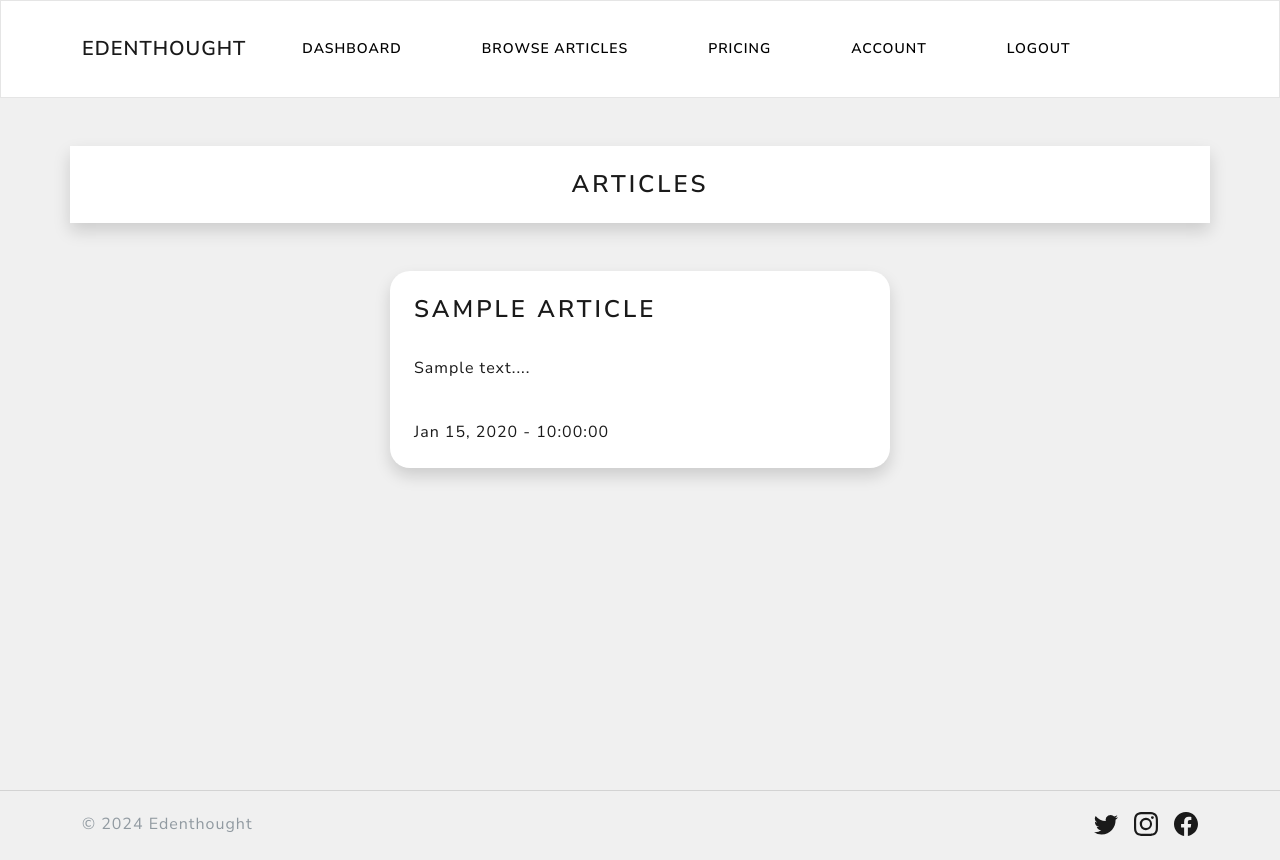
After one commit to rivka-levit/sub-platform, a Django app: template app/client/templates/client/browse_articles.html in a window 1280 px wide. The commit adds this page. Run offline with Django 3.2, Linux system fonts and the light colour scheme; the template is opened without the code that fills it: most values are stand-ins (such as "Sample title", 1, 10 or a date in 2020); some libraries are stand-ins or nearby versions.

Commit message:
browse articles page view url

```diff
--- /dev/null
+++ b/app/client/templates/client/browse_articles.html
@@ -0,0 +1,56 @@
+{% extends 'core/base.html' %}
+{% load static %}
+
+{% block menu %}
+  {% include 'client/includes/client_menu.html' %}
+{% endblock %}
+
+{% block content %}
+
+  {% if articles %}
+
+    <div class="container shadow bg-white my-4 my-md-5 pt-4 pb-3">
+      <h3 class="text-center">Articles</h3>
+    </div>
+
+    {% for article in articles %}
+
+        <div class="container shadow bg-white my-3 my-md-4 p-4 form-layout">
+          <a href="{% url 'client:article_detail' article.slug %}">
+            <div>
+              <h3> {{ article.title }} </h3>
+
+              {% if article.is_premium %}
+                <h6>🪙 Premium article 🪙</h6>
+              {% endif %}
+
+              <br>
+              <p>{{ article.content|slice:"0:150" }}...</p>
+
+              <br>
+              <div class="datetime">
+                {{ article.date_posted|date:"M j, Y" }} - {{ article.date_posted|time:"H:i:s" }}
+              </div>
+            </div>
+          </a>
+        </div>
+
+    {% endfor %}
+
+{#  {% else %}#}
+{##}
+{#    <div class="container text-center my-4 my-md-5">#}
+{#      <div class="empty-list">#}
+{#        You have no active subscription plan yet. <br>#}
+{#        Please, subscribe to browse through your articles!#}
+{#      </div>#}
+{#      <a href="{% url 'client:subscription-plans' %}"#}
+{#         class="btn btn-success mt-5"#}
+{#         type="button">#}
+{#        Get subscription plan#}
+{#      </a>#}
+{#    </div>#}
+
+  {% endif %}
+
+{% endblock %}
--- a/app/client/templates/client/includes/client_menu.html
+++ b/app/client/templates/client/includes/client_menu.html
@@ -13,7 +13,7 @@
   <li class="nav-item">
     <a class="btn btn-secondary navbar-btn"
        type="button"
-       href="#">  <!-- url 'client:browse-articles' -->
+       href="{% url 'client:browse_articles' %}">
 
       Browse articles
 
--- a/app/client/urls.py
+++ b/app/client/urls.py
@@ -11,4 +11,8 @@ urlpatterns = [
         views.ArticleDetailView.as_view(),
         name='article_detail'
     ),
+    path(
+        'browse-articles/',
+        views.BrowseArticlesView.as_view(),
+        name='browse_articles'),
 ]
```
Also changed, not shown: app/client/views.py (+24 -1 lines).
